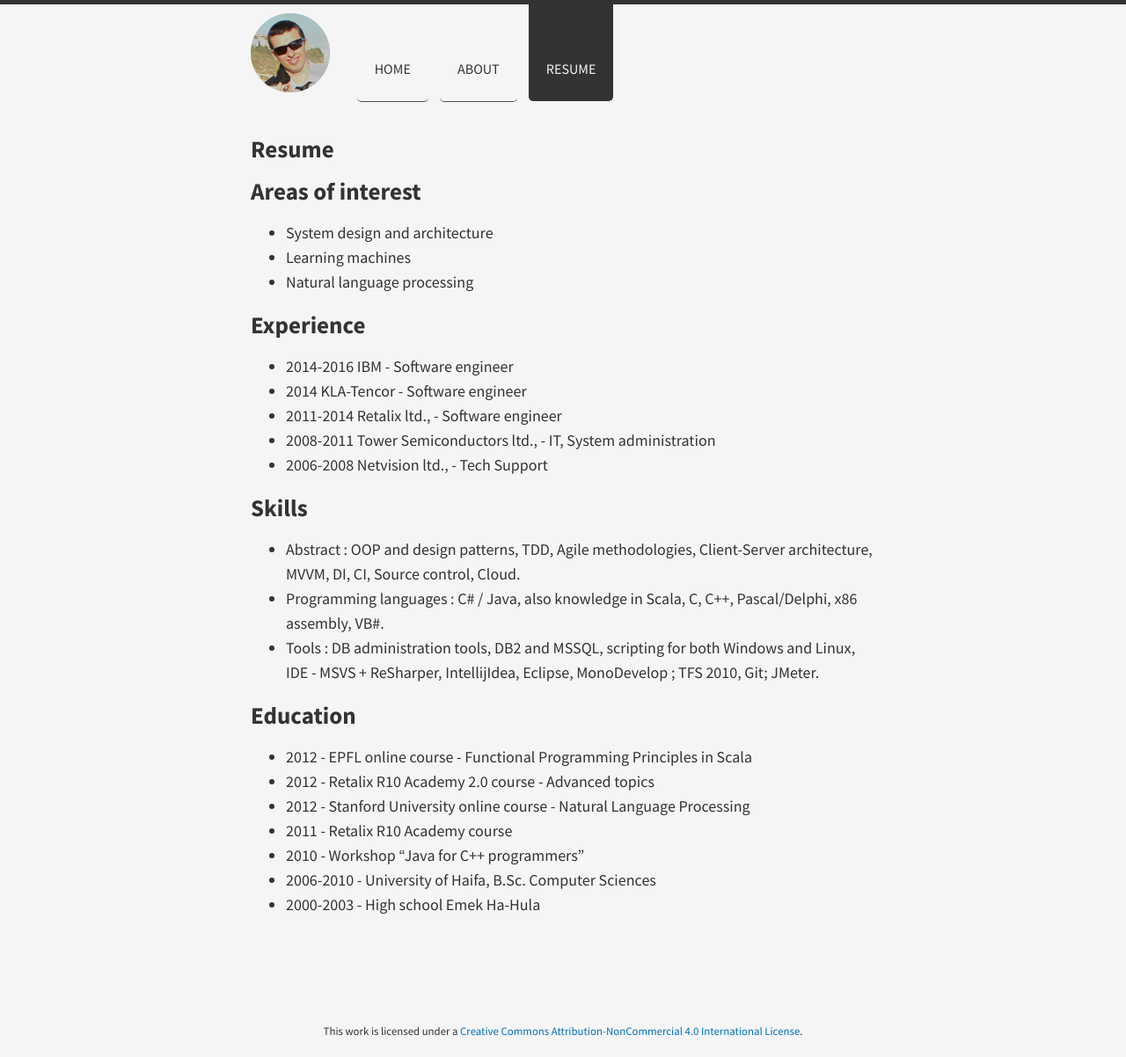
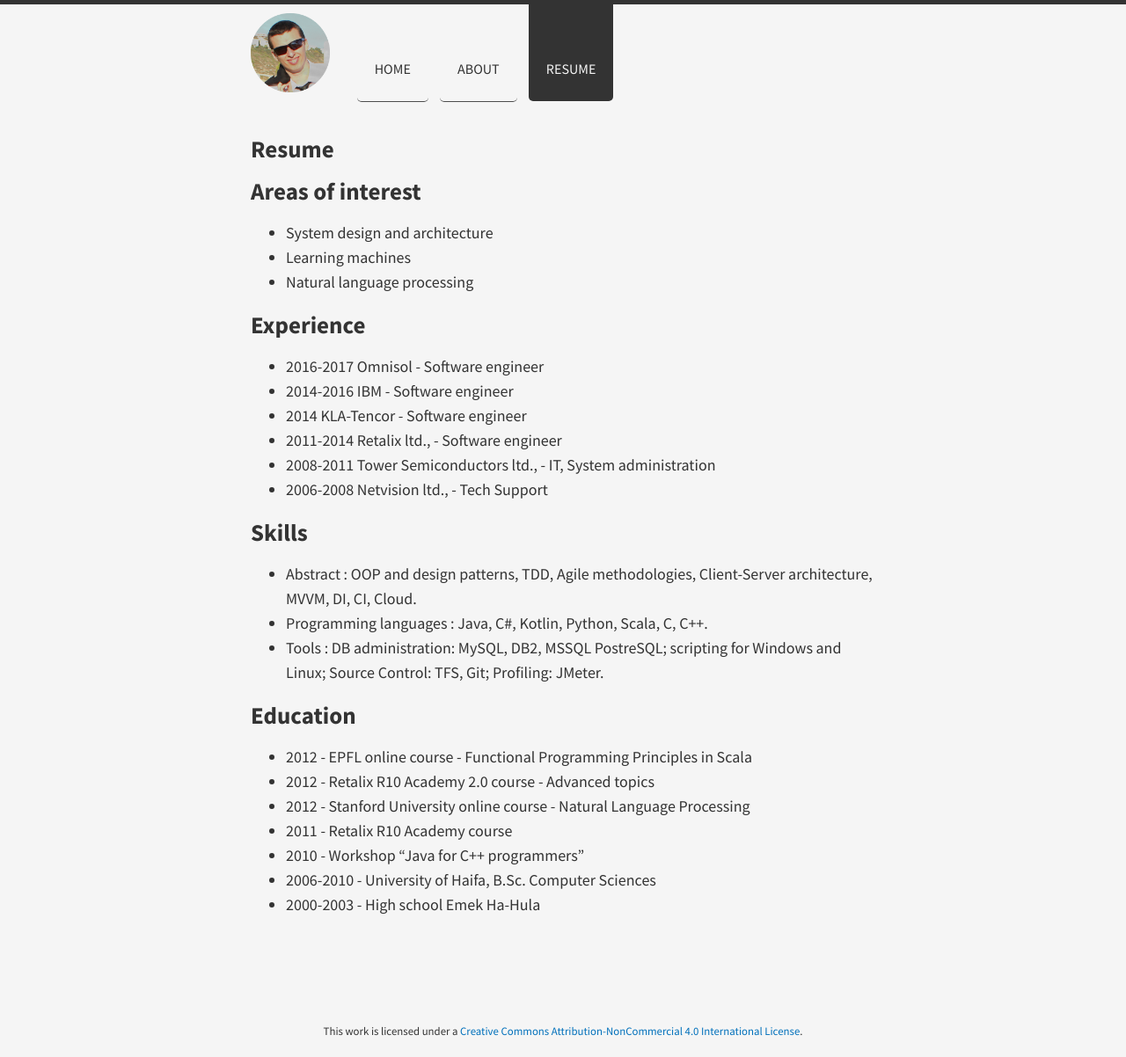
Before and after one commit to sheix/sheix.github.io, a Jekyll site: the page built from resume/index.md, in a window 1280 px wide. Shown: the whole page at 88% size. Built offline with Jekyll 4.4.1, drawn with Linux system fonts in a browser that asks for light colours; nearby versions of some CDN libraries.

Commit message:
Update index.md

```diff
--- a/resume/index.md
+++ b/resume/index.md
@@ -13,6 +13,7 @@ Areas of interest
 Experience
 ==========
 
+* 2016-2017 Omnisol - Software engineer
 * 2014-2016 IBM - Software engineer
 * 2014 KLA-Tencor - Software engineer
 * 2011-2014 Retalix ltd., - Software engineer
@@ -22,9 +23,9 @@ Experience
 Skills
 ======
 
-* Abstract : OOP and design patterns, TDD, Agile methodologies, Client-Server architecture, MVVM, DI, CI, Source control, Cloud.
-* Programming languages : C# / Java, also knowledge in Scala, C, C++, Pascal/Delphi, x86 assembly, VB#.
-* Tools : DB administration tools, DB2 and MSSQL, scripting for both Windows and Linux, IDE - MSVS + ReSharper, IntellijIdea, Eclipse, MonoDevelop ; TFS 2010, Git; JMeter.
+* Abstract : OOP and design patterns, TDD, Agile methodologies, Client-Server architecture, MVVM, DI, CI, Cloud.
+* Programming languages : Java, C#, Kotlin, Python, Scala, C, C++.
+* Tools : DB administration: MySQL, DB2, MSSQL PostreSQL; scripting for Windows and Linux; Source Control: TFS, Git; Profiling: JMeter.
 
 Education
 =========
```
